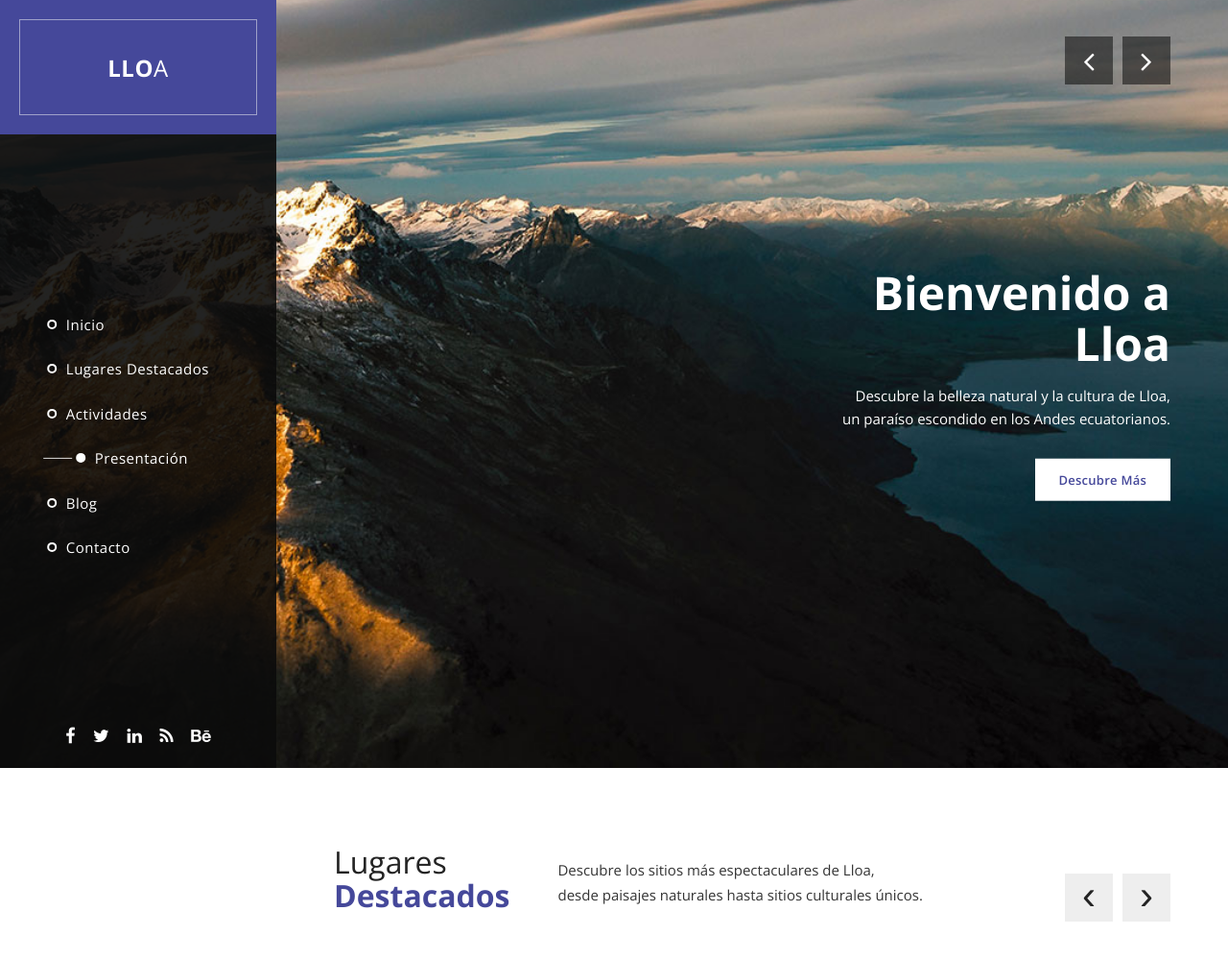
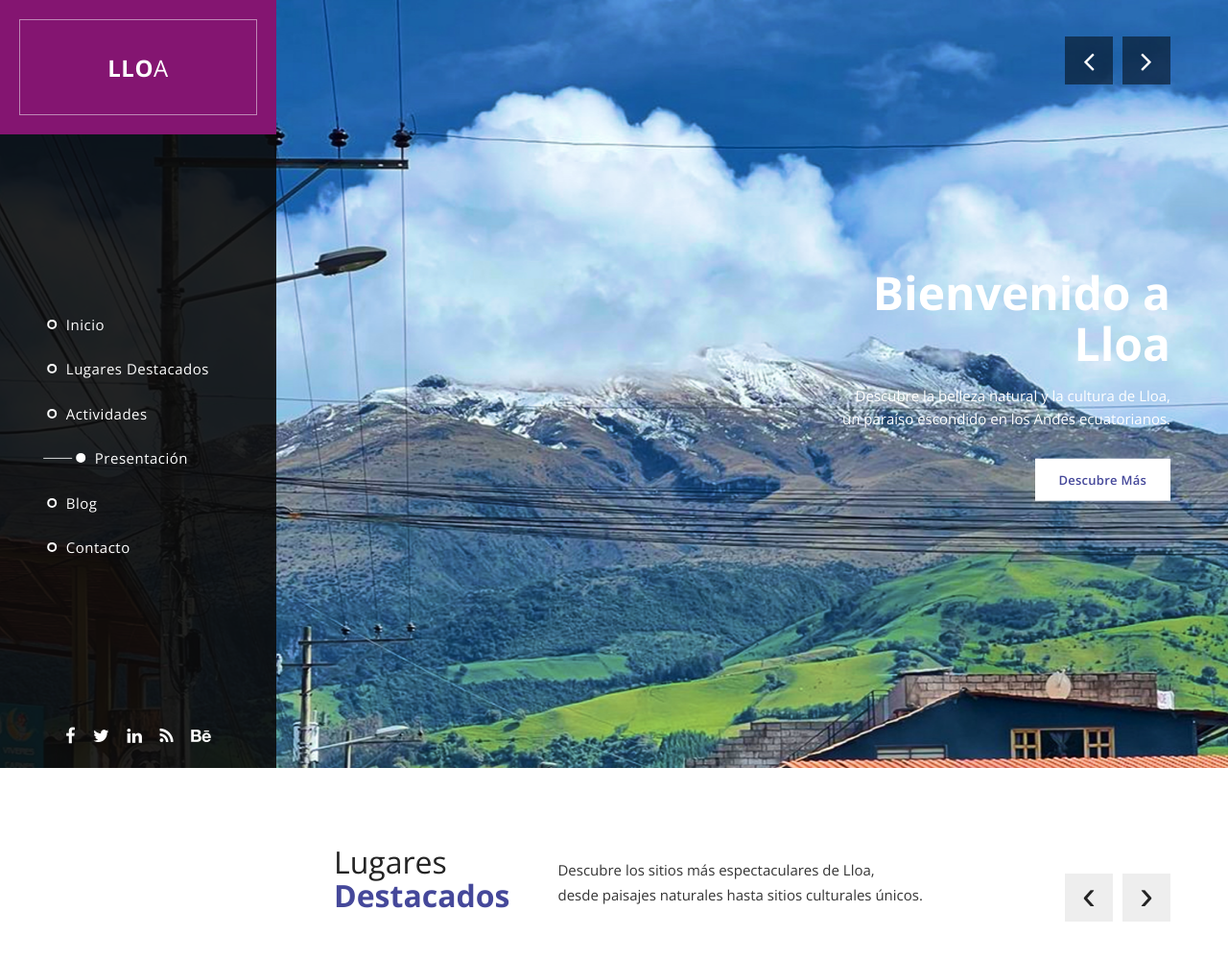
Before and after one commit to aureliuzjaziel/weblloaTest, a Django app: page / in a window 1280 px wide. Shown: the top 999 px of the page at 96% size. Run offline with Django 5.2, Linux system fonts and the light colour scheme; data comes from the database, SQL or seed files in the repository; some libraries are stand-ins or nearby versions.

```diff
--- a/core/static/core/assets/css/templatemo-style.css
+++ b/core/static/core/assets/css/templatemo-style.css
@@ -190,7 +190,7 @@ header {
   width: 100%;
   height: 140px;
   line-height: 100px;
-  background-color: #45489a;
+  background-color: #841571;
   padding: 20px;
   text-align: center;
 }
@@ -414,15 +414,15 @@ header {
 }
 
 .Modern-Slider .item-1 .image {
-  background-image: url(../img/slide_1.jpg);
+  background-image: url(../img/image-9.jpg);
 }
 
 .Modern-Slider .item-2 .image {
-  background-image: url(../img/slide_2.jpg);
+  background-image: url(../img/image-14.jpg);
 }
 
 .Modern-Slider .item-3 .image {
-  background-image: url(../img/slide_3.jpg);
+  background-image: url(../img/image-19.jpg);
 }
 
 .Modern-Slider .PrevArrow:before{content:'\f104';}
```
Also changed, not shown: core/static/core/assets/img/image-12.jpg (added), core/static/core/assets/img/image-14.jpg (added), core/static/core/assets/img/image-15.jpg (added), core/static/core/assets/img/image-16.jpg (added), core/static/core/assets/img/image-17.jpg (added), core/static/core/assets/img/image-18.jpg (added), core/static/core/assets/img/image-19.jpg (added), core/static/core/assets/img/image-6.jpg (added), core/static/core/assets/img/image-7.jpg (added), core/static/core/assets/img/image-8.jpg (added), core/static/core/assets/img/image-9.jpg (added).
